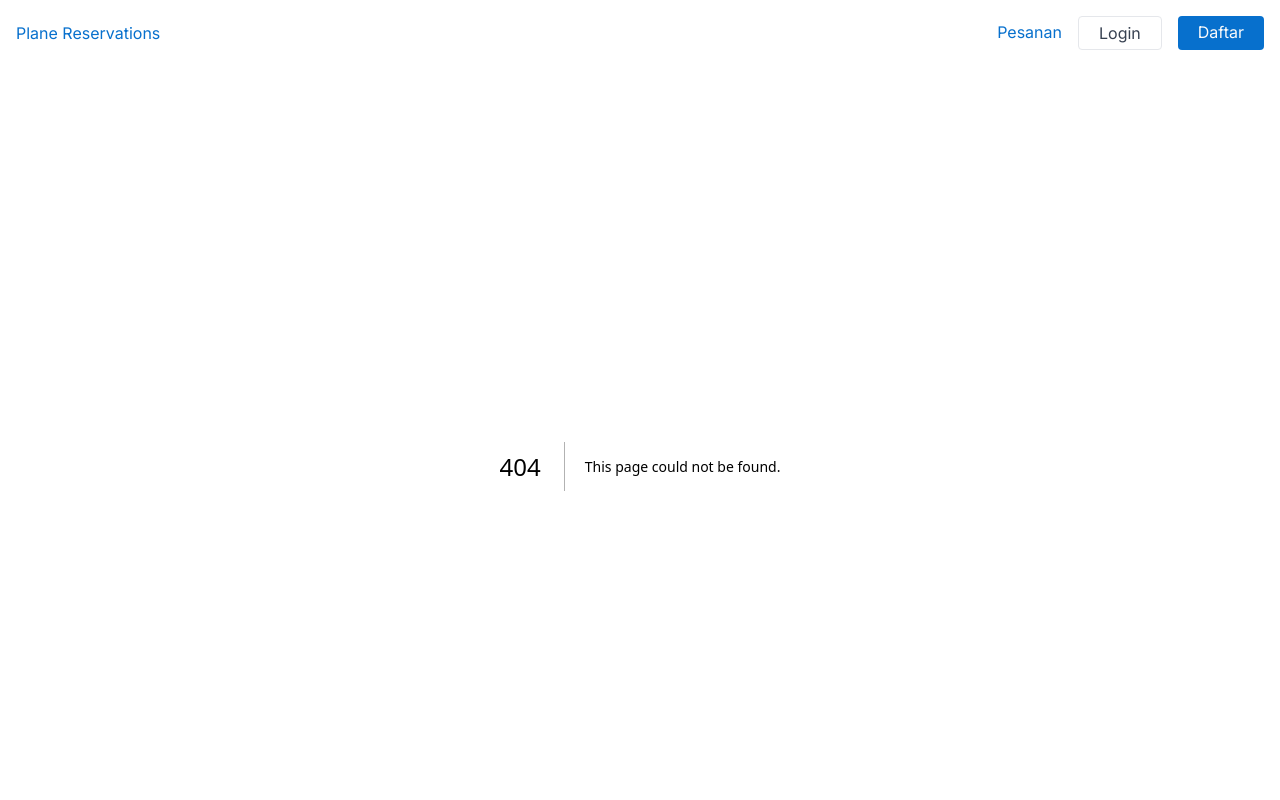
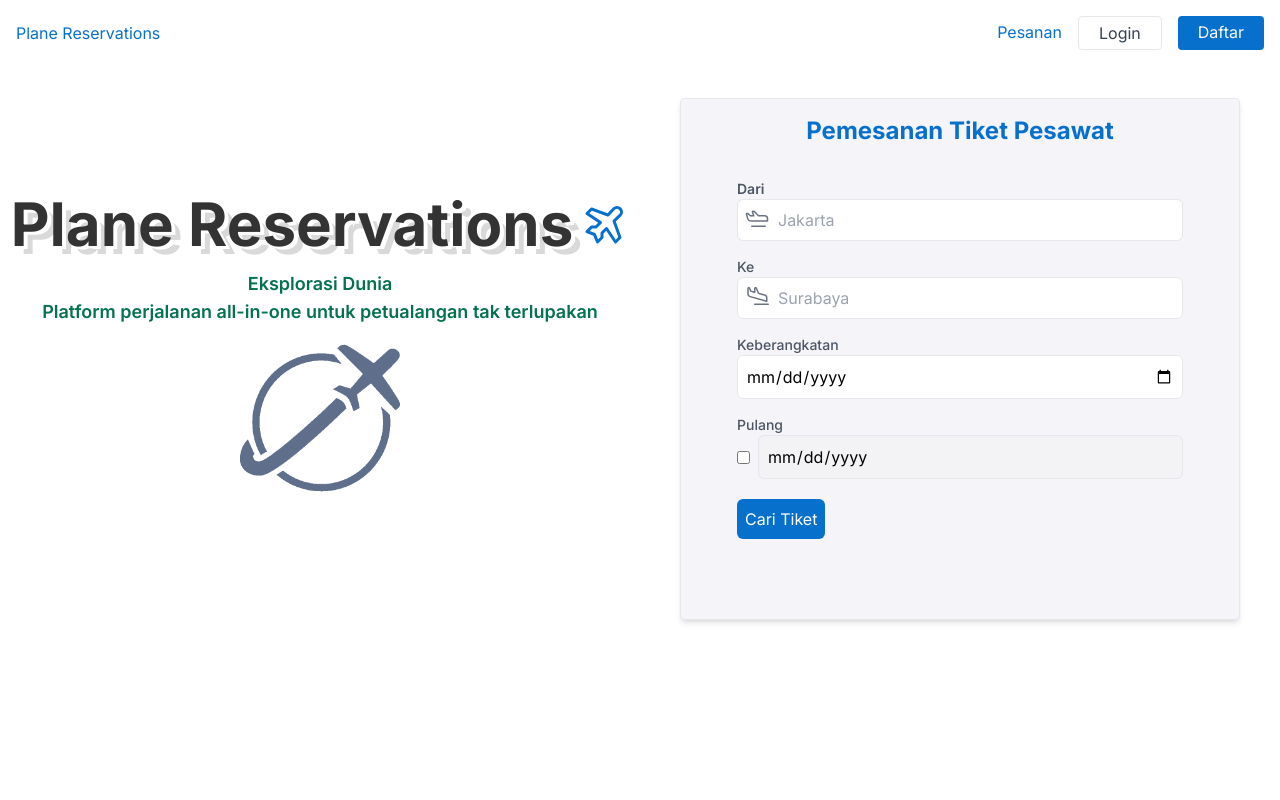
Before and after one commit to Rullyhidayatullahfaizal/TB1-web-enterprise, a Next.js app: page /uji in a window 1280 px wide. Before the commit this address had no page. Shown: the top 800 px of the page. Built offline with nearby package versions, Linux system fonts and the light colour scheme.

Commit message:
perbaikan fitur&tampilan home

```diff
--- a/src/app/globals.css
+++ b/src/app/globals.css
@@ -1,3 +1,9 @@
 @tailwind base;
 @tailwind components;
 @tailwind utilities;
+
+.teks {
+    color: #333;
+    background: white;
+    text-shadow: 4px 3px 0px #fff, 9px 8px 0px rgba(0,0,0,0.15);
+}
--- /dev/null
+++ b/src/app/uji/page.js
@@ -0,0 +1,12 @@
+import Test from "@/components/home/test"
+
+
+const Uji = () => {
+    return(
+        <>
+            <Test></Test>
+        </>
+    )
+}
+
+export default Uji
--- a/src/components/detail/card.jsx
+++ b/src/components/detail/card.jsx
@@ -14,12 +14,13 @@ const CardDetail = () => {
 
   const getData = async () => {
     const { data } = await supabase
-      .from("tickets")
+      .from("flights")
       .select(
-        `departure,departure_airport,arrival,arrival_airport,flight,baggage,cabin,departure_at,arrival_estimation_at,stok,id`
+        `*`
       )
       .eq("departure", params.get("departure"))
-      .eq("arrival", params.get("arrival"));
+      .eq("arrival", params.get("arrival"))
+      // .eq("departure_at", params.get("departure_at"));
     console.log(data);
 
     setList(data);
@@ -36,6 +37,7 @@ const CardDetail = () => {
 
   return (
     <>
+
       {list &&
         list.map((row, index) => (
           <div
@@ -46,7 +48,7 @@ const CardDetail = () => {
               Penerbangan :<span className="text-primary">{row.flight}</span>
             </h3>
             <p className="text-sm my-2">
-              Keberangatan :{new Date(row.departure_at).toLocaleString()}
+              Keberangkatan :{new Date(row.departure_at).toLocaleString()}
             </p>
             <p className="text-sm">
               kedatangan :{" "}
--- a/src/components/home/card.jsx
+++ b/src/components/home/card.jsx
@@ -3,9 +3,9 @@ import Image from "next/image";
 const WisataCard = () => {
   return (
     <>
-    <div className="px-3 pt-5">
+    <div className="px-3 ">
       <div>
-        <h2 className="text-center pt-7 font-semibold text-2xl mb-7 text-secondary">
+        <h2 className="text-center  font-semibold text-2xl mb-7 text-secondary">
           Rekomendasi Wisata Terbaik
         </h2>
       </div>
--- a/src/components/home/home.jsx
+++ b/src/components/home/home.jsx
@@ -1,15 +1,63 @@
 "use client";
-
-import {  useState } from "react";
-import { AirplaneInFlight, AirplaneLanding } from "@phosphor-icons/react";
+import { Select, Spin,DatePicker, Space } from "antd";
+import { useEffect, useState } from "react";
+import {
+  AirplaneInFlight,
+  AirplaneLanding,
+  AirplaneTilt,
+} from "@phosphor-icons/react";
 import { useRouter } from "next/navigation";
+import Image from "next/image";
+import { supabase } from "@/utils/supabase";
 
 const Tiket = () => {
   const [returnDateEnabled, setReturnDateEnabled] = useState(false);
 
+  const [optionsFrom, setOptionsFrom] = useState([]);
+  const [optionsTo, setOptionsTo] = useState([]);
   const [dari, setDari] = useState("");
   const [ke, setKe] = useState("");
+  const [Keberangatan, setKeberangkatan] = useState();
+  const [pulang, setPulang] = useState();
   const router = useRouter();
+
+  useEffect(() => {
+    console.log(pulang)
+  },[pulang])
+  useEffect(() => {
+    const fetchData = async () => {
+      try {
+        // Ganti 'your_table_name' dan 'field_name' dengan nama tabel dan kolom yang sesuai di Supabase
+        const { data: dataFrom, error: errorFrom } = await supabase
+          .from("cities")
+          .select("name");
+        const { data: dataTo, error: errorTo } = await supabase
+          .from("cities")
+          .select("name");
+
+
+        if (errorFrom || errorTo ) {
+          console.error(
+            "Error fetching data:",
+            errorFrom?.message || errorTo?.message
+          );
+          return;
+        }
+
+        setOptionsFrom(
+          dataFrom.map((item) => ({ value: item.name, label: item.name }))
+        );
+        setOptionsTo(
+          dataTo.map((item) => ({ value: item.name, label: item.name }))
+        );
+
+      } catch (error) {
+        console.error("Error fetching data:", error.message);
+      }
+    };
+
+    fetchData();
+  }, []);
 
   const handleSearch = async () => {
     event.preventDefault();
@@ -17,39 +65,69 @@ const Tiket = () => {
     const query = new URLSearchParams();
     query.append("departure", dari);
     query.append("arrival", ke);
+    query.append("departure_at", Keberangatan.format('YYYY-MM-DD')
+    );
     router.push("/detail?" + query);
   };
   return (
     <>
-      <div className="">
+      <div className="mb-40">
+        <div className="grid grid-cols-2">
+          <div className="flex mt-32 items-center flex-col">
+            <div className="flex items-center hover:scale-125 hover:rotate-3 cursor-pointer">
+              <h1 className="teks text-6xl font-bold ">Plane Reservations</h1>
+              <div className="ml-2">
+                <AirplaneTilt size={48} className="text-primary" />
+              </div>
+            </div>
+            <div className="flex flex-col items-center mt-4 text-secondary hover:scale-75 font-semibold text-lg cursor-pointer">
+              <p>Eksplorasi Dunia</p>
+              <p>
+                Platform perjalanan all-in-one untuk petualangan tak terlupakan
+              </p>
+            </div>
+            <Image
+              src="/img/pesawat.com (1).png"
+              width={450}
+              height={50}
+              alt="tailwind logo"
+              className="rounded-xl object-contain object-top h-40 mt-3 cursor-pointer"
+            />
+          </div>
+
+          {/*kotak 2*/}
           <div className=" mx-10 mt-8 p-4 bg-ghost-white rounded shadow-md hover:border-primary border">
             <h1 className="text-2xl font-bold mb-4 text-center text-primary">
-            Pemesanan Tiket Pesawat
+              Pesan Tiket Pesawat
             </h1>
 
             {/* Form Pencarian */}
             <form className="my-8 mx-10">
-            <div className="flex flex-col md:flex-row space-y-4 md:space-y-0 md:space-x-4">
+              <div className="flex flex-col md:flex-col space-y-4 md:space-y-0 gap-y-4">
                 <div className="flex-grow relative">
                   <label
                     htmlFor="from"
-                  className="block text-sm font-medium text-gray-600"
+                    className="block text-sm font-semibold text-gray-600 "
                   >
                     Dari
                   </label>
-                <div className="flex items-center">
+                  <div className="flex items-center bg-white">
                     <AirplaneInFlight
                       size={24}
-                    className="absolute text-gray-500 top-1/2 left-2 mt-2  transform -translate-y-1/2"
+                      className="absolute mr-60 text-gray-500 "
                     />
-                  <input
-                    type="text"
+                    <Select
+                      showSearch
                       id="from"
                       name="from"
                       value={dari}
-                    onChange={(e) => setDari(e.target.value)}
-                    className="pl-8 pr-2 py-2 w-full border rounded-md"
+                      onChange={(value) => setDari(value)}
+                      options={optionsFrom}
+                      className="w-full border rounded-md "
                       placeholder="Jakarta"
+                      notFoundContent={
+                        optionsFrom.length === 0 ? <Spin size="small" /> : null
+                      }
                     />
                   </div>
                 </div>
@@ -57,7 +135,7 @@ const Tiket = () => {
                 <div className="flex-grow relative ">
                   <label
                     htmlFor="to"
-                  className="block text-sm font-medium text-gray-600"
+                    className="block text-sm font-semibold text-gray-600"
                   >
                     Ke
                   </label>
@@ -66,96 +144,73 @@ const Tiket = () => {
                       size={24}
                       className="absolute text-gray-500 top-1/2 left-2 mt-2  transform -translate-y-1/2"
                     />
-                  <input
-                    type="text"
-                    id="from"
-                    name="from"
+                    <div className="w-full">
+                      <Select
+                        showSearch
+                        id="to"
+                        name="to"
                         value={ke}
-                    onChange={(e) => setKe(e.target.value)}
-                    className="pl-8 pr-2 py-2 w-full border rounded-md"
+                        onChange={(value) => setKe(value)}
+                        options={optionsTo}
+                        className="w-full border rounded-md"
                         placeholder="Surabaya"
+                        notFoundContent={
+                          optionsTo.length === 0 ? <Spin size="small" /> : null
+                        }
                       />
+                    </div>
                   </div>
                 </div>
 
                 <div className="flex-grow">
                   <label
                     htmlFor="departure"
-                  className="block text-sm font-medium text-gray-600"
+                    className="block text-sm font-semibold text-gray-600"
                   >
                     Keberangkatan
                   </label>
-                <input
+                  <DatePicker
                     type="date"
                     id="departure"
+                    onChange={(e) => setKeberangkatan(e)}
+                    value={Keberangatan}
                     name="departure"
-                  className=" p-2 w-full border rounded-md"
+                    className=" px-2 py-1 mt-1 w-full border rounded-md"
                   />
                 </div>
 
                 <div className="flex-grow">
+                  <div className="flex items-center">
                     <label
                       htmlFor="return"
-                  className="block text-sm font-medium text-gray-600"
+                      className="block text-sm font-semibold text-gray-600"
                     >
                       Pulang
                     </label>
-                <div className="flex items-center">
+                    <div className="ml-2">
                       <input
                         type="checkbox"
                         id="returnCheckbox"
                         onChange={(e) => setReturnDateEnabled(e.target.checked)}
-                    className="mr-2"
+                        className="block"
                       />
-                  <input
+                    </div>
+                  </div>
+                  <div className="flex items-center mt-1">
+                    <DatePicker
                       type="date"
                       id="return"
                       name="return"
                       disabled={!returnDateEnabled}
-                    className=" p-2 w-full border rounded-md"
+                      onChange={(e) => setPulang(e)}
+                      value={pulang}
+                      className="px-2 py-1 w-full border rounded-md"
                     />
                   </div>
                 </div>
               </div>
 
               {/* Opsi Jumlah Penumpang */}
-            <div className="flex flex-col md:flex-row space-y-4 md:space-y-0 md:space-x-4 mt-4">
-              <div className="flex-grow">
-                <label
-                  htmlFor="passengers"
-                  className="block text-sm font-medium text-gray-600"
-                >
-                  Jumlah Penumpang
-                </label>
-                <select
-                  id="passengers"
-                  name="passengers"
-                  className="mt-1 p-2 w-full border rounded-md"
-                >
-                  <option value="1">1 Penumpang</option>
-                  <option value="2">2 Penumpang</option>
-                  {/* Tambahkan lebih banyak opsi jika diperlukan */}
-                </select>
-              </div>
-
-              <div className="flex-grow">
-                <label
-                  htmlFor="className"
-                  className="block text-sm font-medium text-gray-600"
-                >
-                  Kelas
-                </label>
-                <select
-                  id="className"
-                  name="className"
-                  className="mt-1 p-2 w-full border rounded-md"
-                >
-                  <option value="economy">Ekonomi</option>
-                  <option value="business">Bisnis</option>
-                  {/* Tambahkan lebih banyak opsi jika diperlukan */}
-                </select>
-              </div>
-            </div>
               <div className="flex-grow">
                 {/* <Link href={'/detail'}> */}
                 <button
@@ -179,6 +234,7 @@ const Tiket = () => {
             </div>
           </div>
         </div>
+      </div>
     </>
   );
 };
--- a/src/components/home/statistik.jsx
+++ b/src/components/home/statistik.jsx
@@ -62,7 +62,7 @@ const Statistik = () => {
   return (
     <>
     <div >
-      <h3 className="text-center text-xl md:text-2xl mt-10 mb-5 font-semibold text-primary">Stastik Penerbangan Di indonesia</h3>
+      <h3 className="text-center text-xl md:text-2xl mt-10 mb-5 font-semibold text-primary">Stasistik Penerbangan Di indonesia</h3>
       <div className="px-3 ">
         <Bar {...config} />;
       </div>
--- /dev/null
+++ b/src/components/home/test.jsx
@@ -0,0 +1,179 @@
+"use client";
+
+import { useState } from "react";
+import {
+  AirplaneInFlight,
+  AirplaneLanding,
+  AirplaneTilt,
+} from "@phosphor-icons/react";
+import { useRouter } from "next/navigation";
+import Image from "next/image";
+
+const Test = () => {
+  const [returnDateEnabled, setReturnDateEnabled] = useState(false);
+
+  const [dari, setDari] = useState("");
+  const [ke, setKe] = useState("");
+  const [Keberangatan, setKeberangkatan] = useState("");
+  const router = useRouter();
+
+  const handleSearch = async () => {
+    event.preventDefault();
+
+    const query = new URLSearchParams();
+    query.append("departure", dari);
+    query.append("arrival", ke);
+    query.append("departure_at", Keberangatan);
+    router.push("/detail?" + query);
+  };
+  return (
+    <>
+      <div className="mb-60">
+        <div className="grid grid-cols-2">
+          <div className="flex mt-32 items-center flex-col">
+            <div className="flex items-center hover:scale-125 hover:rotate-3 cursor-pointer">
+              <h1 className="teks text-6xl font-bold ">Plane Reservations</h1>
+              <div className="ml-2">
+                <AirplaneTilt size={48} className="text-primary"  />
+              </div>
+            </div>
+            <div className="flex flex-col items-center mt-4 text-secondary hover:scale-75 font-semibold text-lg cursor-pointer">
+            <p>Eksplorasi Dunia</p>
+            <p>Platform perjalanan all-in-one untuk petualangan tak terlupakan</p>
+            </div>
+            <Image
+             src="/img/pesawat.com (1).png"
+             width={450}
+             height={50}
+             alt="tailwind logo"
+             className="rounded-xl object-contain object-top h-40 mt-3 cursor-pointer"/>
+          </div>
+
+          {/*kotak 2*/}
+          <div className=" mx-10 mt-8 p-4 bg-ghost-white rounded shadow-md hover:border-primary border">
+            <h1 className="text-2xl font-bold mb-4 text-center text-primary">
+              Pemesanan Tiket Pesawat
+            </h1>
+
+            {/* Form Pencarian */}
+            <form className="my-8 mx-10">
+              <div className="flex flex-col md:flex-col space-y-4 md:space-y-0 gap-y-4">
+                <div className="flex-grow relative">
+                  <label
+                    htmlFor="from"
+                    className="block text-sm font-semibold text-gray-600 "
+                  >
+                    Dari
+                  </label>
+                  <div className="flex items-center">
+                    <AirplaneInFlight
+                      size={24}
+                      className="absolute text-gray-500 top-1/2 left-2 mt-2  transform -translate-y-1/2"
+                    />
+                    <input
+                      type="text"
+                      id="from"
+                      name="from"
+                      value={dari}
+                      onChange={(e) => setDari(e.target.value)}
+                      className="pl-10 pr-2 py-2 w-full border rounded-md"
+                      placeholder="Jakarta"
+                    />
+                  </div>
+                </div>
+
+                <div className="flex-grow relative ">
+                  <label
+                    htmlFor="to"
+                    className="block text-sm font-medium text-gray-600"
+                  >
+                    Ke
+                  </label>
+                  <div className="flex items-center">
+                    <AirplaneLanding
+                      size={24}
+                      className="absolute text-gray-500 top-1/2 left-2 mt-2  transform -translate-y-1/2"
+                    />
+                    <input
+                      type="text"
+                      id="from"
+                      name="from"
+                      value={ke}
+                      onChange={(e) => setKe(e.target.value)}
+                      className="pl-10 pr-2 py-2 w-full border rounded-md"
+                      placeholder="Surabaya"
+                    />
+                  </div>
+                </div>
+
+                <div className="flex-grow">
+                  <label
+                    htmlFor="departure"
+                    className="block text-sm font-medium text-gray-600"
+                  >
+                    Keberangkatan
+                  </label>
+                  <input
+                    type="date"
+                    id="departure"
+                    onChange={(e) => setKeberangkatan(e.target.value)}
+                    name="departure"
+                    className=" p-2 w-full border rounded-md"
+                  />
+                </div>
+
+                <div className="flex-grow">
+                  <label
+                    htmlFor="return"
+                    className="block text-sm font-medium text-gray-600"
+                  >
+                    Pulang
+                  </label>
+                  <div className="flex items-center">
+                    <input
+                      type="checkbox"
+                      id="returnCheckbox"
+                      onChange={(e) => setReturnDateEnabled(e.target.checked)}
+                      className="mr-2"
+                    />
+                    <input
+                      type="date"
+                      id="return"
+                      name="return"
+                      disabled={!returnDateEnabled}
+                      className=" p-2 w-full border rounded-md"
+                    />
+                  </div>
+                </div>
+              </div>
+
+              {/* Opsi Jumlah Penumpang */}
+              <div className="flex-grow">
+                {/* <Link href={'/detail'}> */}
+                <button
+                  type="submit"
+                  onClick={handleSearch}
+                  className="bg-primary hover:scale-105 text-white p-2 rounded-md mt-5"
+                >
+                  Cari Tiket
+                </button>
+              </div>
+            </form>
+
+            {/* Hasil Pencarian */}
+            <div className="grid grid-cols-1 md:grid-cols-2 lg:grid-cols-3 gap-8">
+              {/* Tambahkan hasil pencarian tiket pesawat di sini */}
+            </div>
+
+            {/* Ringkasan Pemesanan */}
+            <div className="mt-8">
+              {/* Tambahkan ringkasan pemesanan di sini */}
+            </div>
+          </div>
+        </div>
+      </div>
+    </>
+  );
+};
+
+export default Test;
```
Also changed, not shown: public/img/pesawat.com (1).png (added), public/img/pesawat.png (added). Lines whose indentation alone changed are shown as unchanged.
